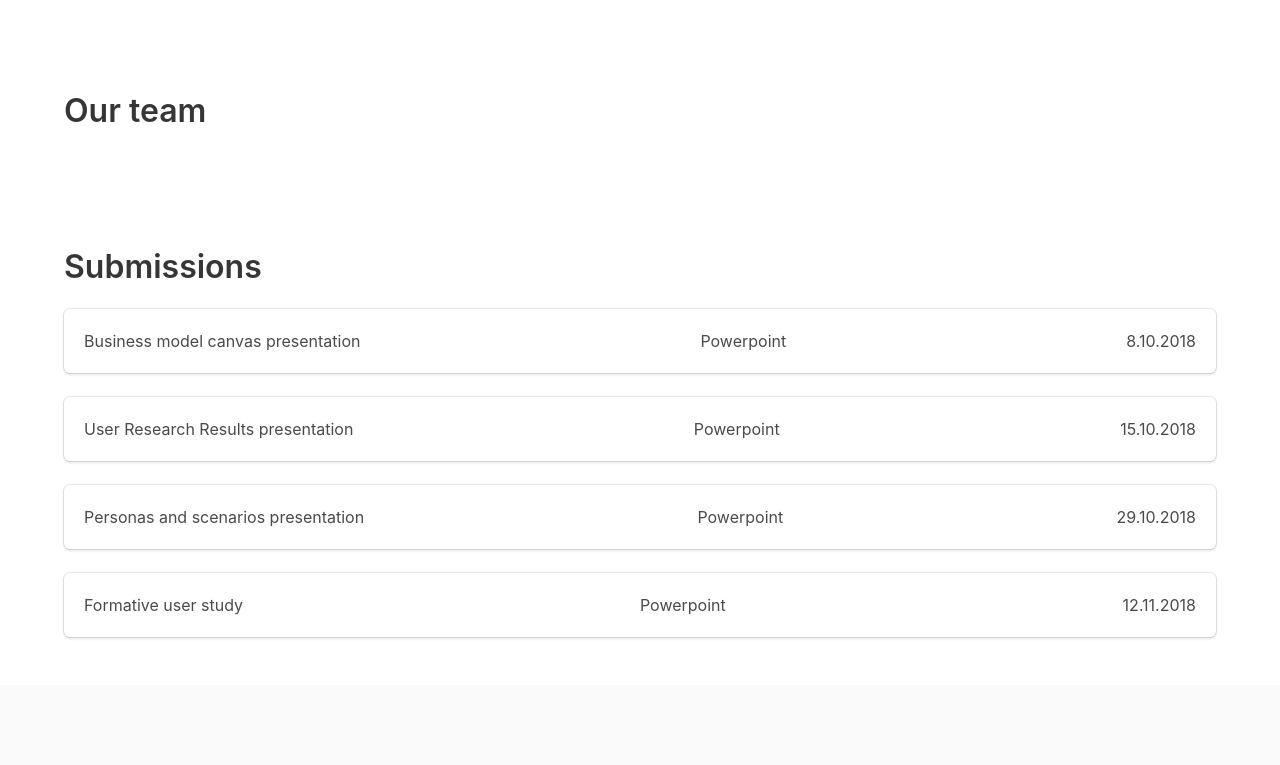
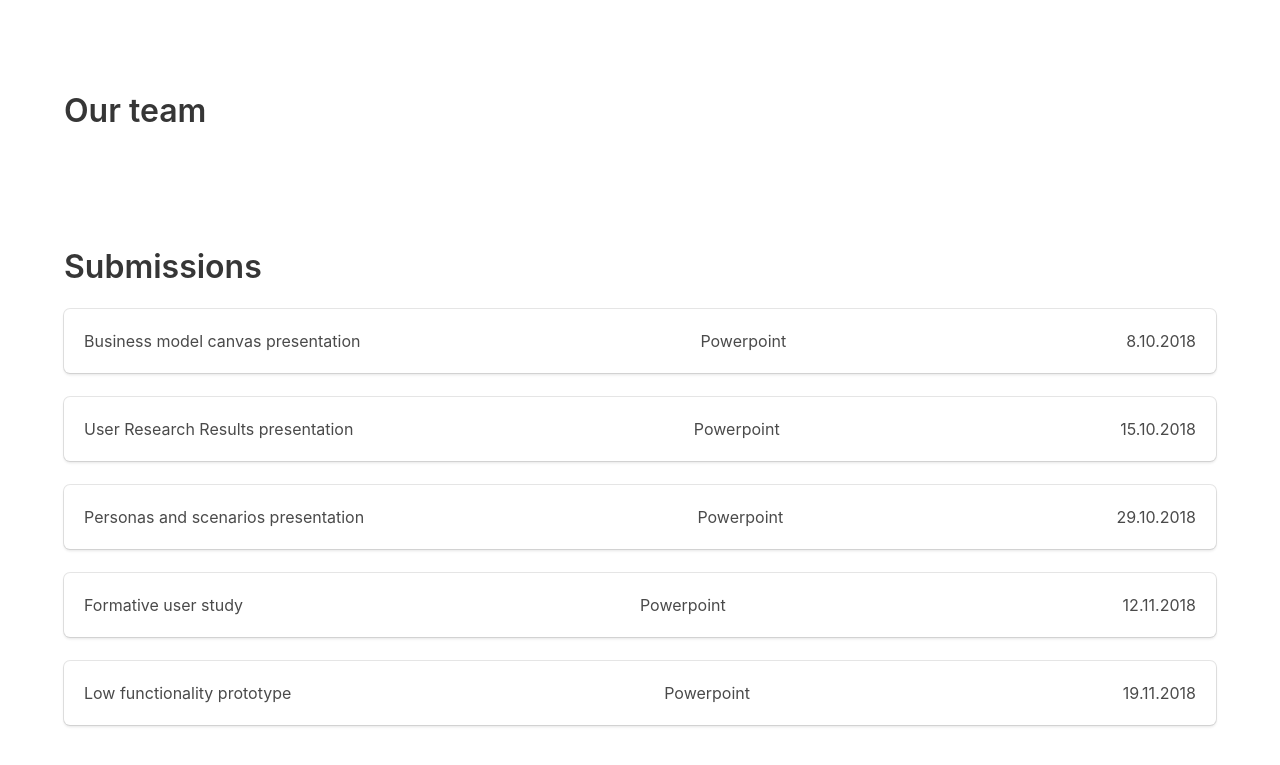
Before and after one commit to ucdgroupsix/ucdgroupsix.github.io, a plain HTML site: page index.html in a window 1280 px wide. Shown: the part 756-1521 px from the top of the page. Drawn offline with nearby package versions, Linux system fonts and the light colour scheme.

Commit message:
presentation 6

```diff
--- a/index.html
+++ b/index.html
@@ -131,6 +131,11 @@
                 <div class='submission-type'>Powerpoint</div>
                 <div class='submission-date'>12.11.2018</div>
             </a>
+            <a href='presentation6.pptx' class='box is-full submission'>
+                <div class='submission-title'>Low functionality prototype</div>
+                <div class='submission-type'>Powerpoint</div>
+                <div class='submission-date'>19.11.2018</div>
+            </a>
 
     </section>
     </div>
```
